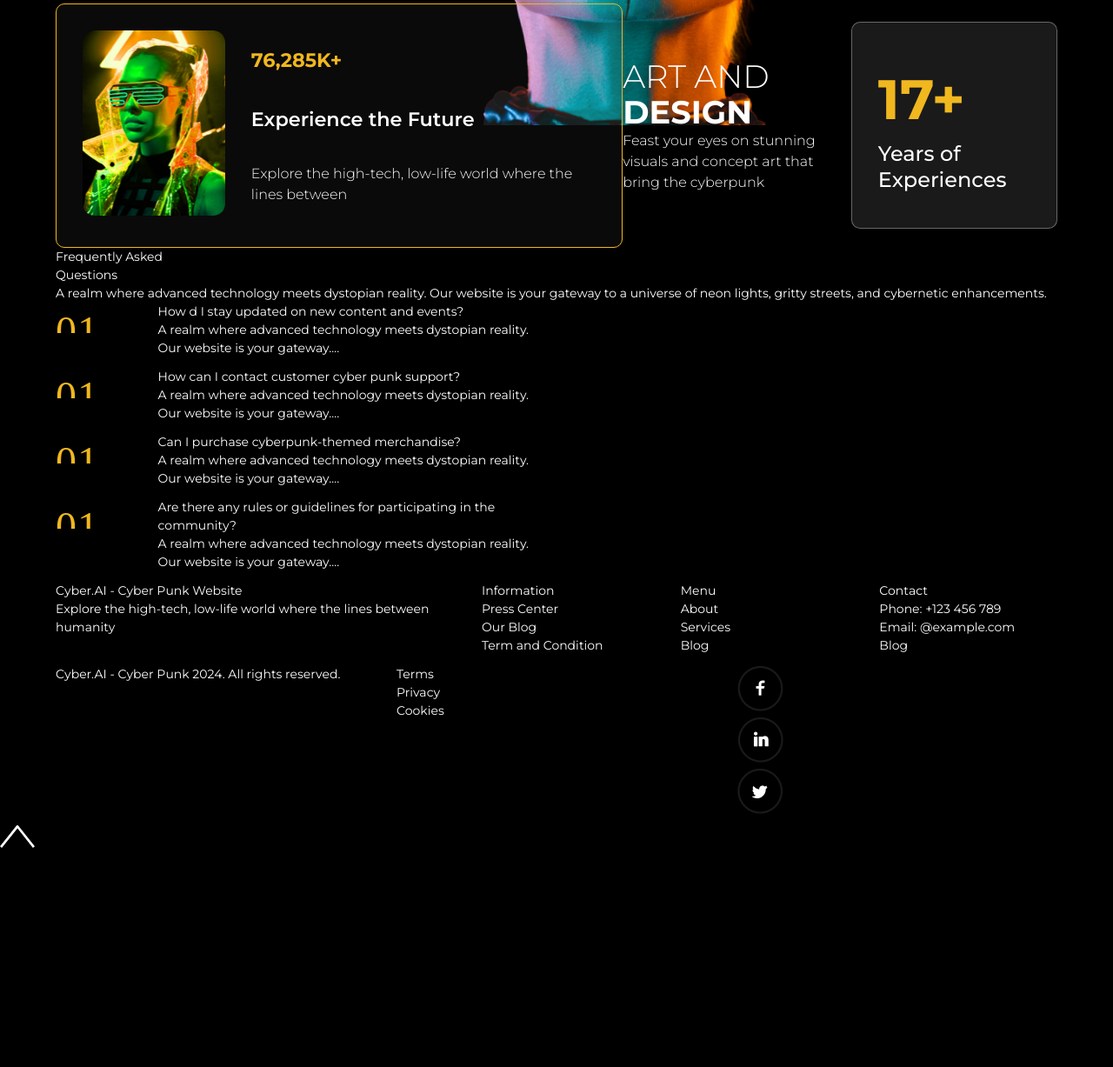
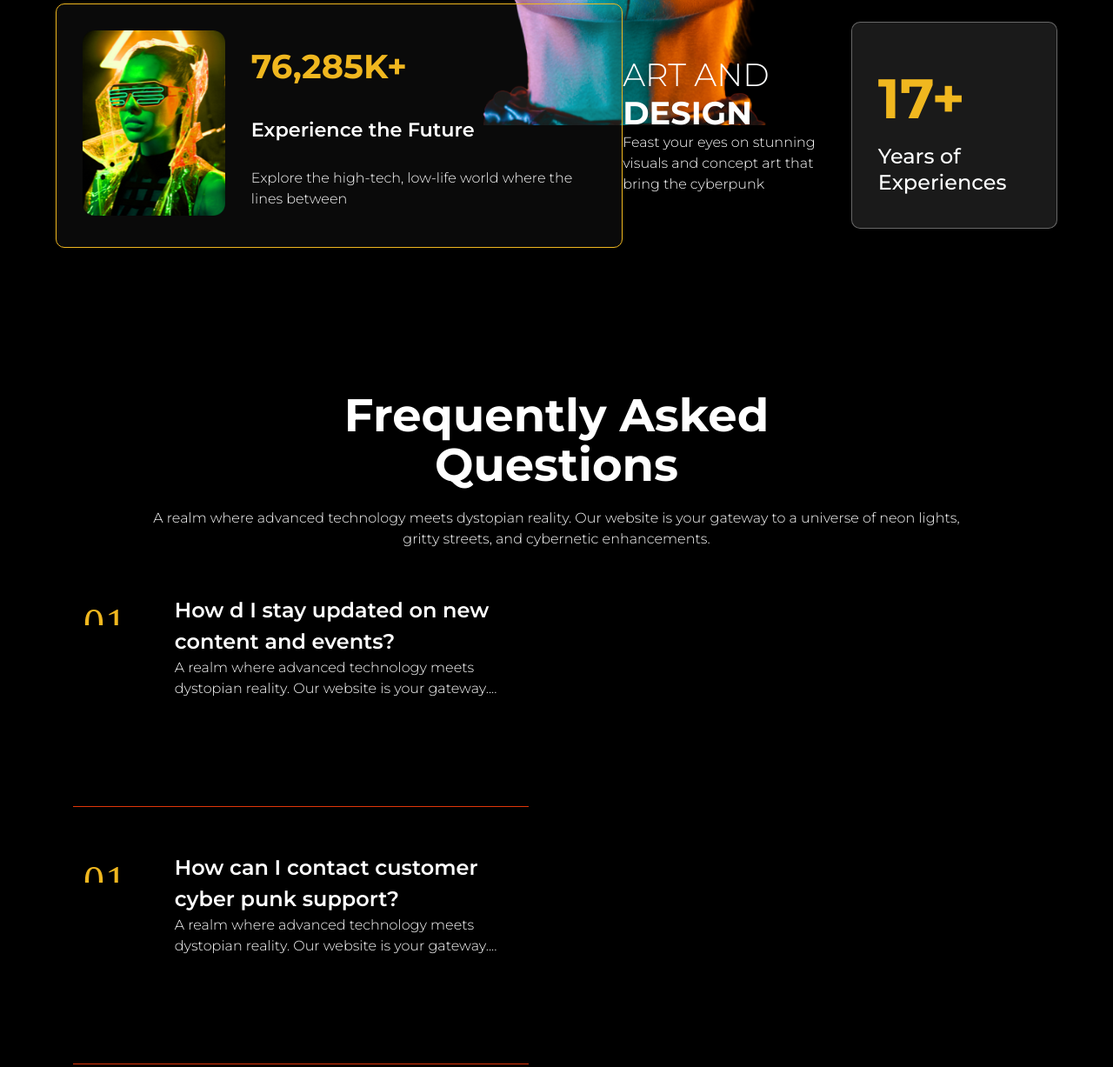
Before and after one commit to rubenterre/cyberAI, a plain HTML site: page index.html in a window 1280 px wide. Shown: the part 820-2047 px from the top of the page at 87% size. Before the commit the page ends 1808 px from the top, so only its background shows below. Drawn offline with Linux system fonts and the light colour scheme.

Commit message:
Add styles

```diff
--- a/styles/style.css
+++ b/styles/style.css
@@ -6,23 +6,22 @@
   }
 
   @font-face {
+    font-family: Orbitron;
+    src: url(./fonts/Orbitron-VariableFont_wght.ttf);
+  }
+
+  @font-face {
     font-family: Montserrat;
     src: url(./fonts/Montserrat-VariableFont_wght.ttf);
   }
 
-@font-face {
-    font-family: Orbitron;
-    src: url(./fonts/Orbitron-VariableFont_wght.ttf);
+  :root {
+    --color-primary: #f0b71f;
+    --font-primary: Montserrat;
+    --font-secundary: Orbitron;
   }
 
-:root{
-    --font-primary: Montserrat;
-    --font-secundary: Orbitron;
-    --color-primary: #f0b71f;
-
-}
-
-html{
+  html {
     scroll-behavior: smooth;
   }
 
@@ -32,7 +31,9 @@ body {
     -webkit-font-smoothing: antialiased;
   }
 
-body, input, button {
+  body,
+  input,
+  button {
     font-size: 14px;
     font-family: var(--font-primary);
   }
@@ -43,55 +44,55 @@ button {
 
   /*/ HEADER /*/
 
-.header__main{
+  .header__main {
     display: flex;
     justify-content: space-between;
     align-items: center;
     margin: 3rem 20px;
   }
 
-.header__logo{
+  .header__logo {
     display: flex;
     align-items: center;
   }
 
-.header__h2{
+  .header__h2 {
     font-family: var(--font-primary);
+    font-weight: 700;
     font-size: 1.8rem;
-    font-weight: 700;
     color: var(--color-primary);
-    letter-spacing: -0.03px;
-    line-height: 1.9rem;
+    letter-spacing: -0.13px;
+    line-height: 29.26px;
   }
 
-.header__nav{
+  .header__nav {
     display: flex;
     justify-content: center;
     align-items: center;
     gap: 20px;
   }
 
-.header__a{
+  .header__a {
     font-family: var(--font-primary);
     font-size: 1rem;
-    border-bottom:1px solid transparent;
+    border-bottom: 1px solid transparent;
     padding-bottom: 10px;
   }
 
-.header__a:hover{
-    border-bottom:1px solid white;
+  .header__a:hover {
     padding-bottom: 10px;
+    border-bottom: 1px solid white;
   }
 
-.header__button{
+  .header__button {
     display: flex;
     align-items: center;
   }
 
-.header__a--button{
+  .header__a--button {
     width: 200px;
     height: 46px;
-    background: linear-gradient(90deg, var(--color-primary) 0%, #e03609 100%);
+    background-image: linear-gradient(90deg, #f0b71f 0%, #e03609 100%);
     text-align: center;
     padding: 12px 0px;
     border-radius: 10px;
@@ -106,7 +107,7 @@ button {
     margin: 0px 20px;
   }
 
-.home__title{
+  .home__title {
     display: flex;
     justify-content: center;
     align-items: center;
@@ -115,14 +116,15 @@ button {
     position: absolute;
   }
 
-.home__h1{
+  .home__h1 {
     font-family: var(--font-secundary);
     font-size: 10rem;
+    color: white;
     font-weight: 800;
     text-align: center;
   }
 
-.home__central{
+  .home__central {
     display: flex;
     align-items: center;
     justify-content: space-between;
@@ -135,7 +137,7 @@ button {
       width: 400px;
   }
 
-.home__title--stories{
+  .home__title--stories {
     width: 400px;
     display: flex;
     justify-content: space-between;
@@ -143,19 +145,21 @@ button {
     gap: 10px;
   }
 
-.home__h4{
+  .home__h4 {
     font-family: var(--font-primary);
     font-weight: 600;
     font-size: 2rem;
-    line-height: 2.2rem;
+    color: #ffffff;
+    letter-spacing: 0;
+    line-height: 30.31px;
   }
 
-.home__hr{
+  .home__hr {
     min-width: 155px;
     border: 1px solid var(--color-primary);
   }
 
-.home__text{
+  .home__text {
     padding: 20px 0px 20px 30px;
   }
 
@@ -165,34 +169,36 @@ button {
       justify-content: center;
   }
 
-.home__cta{
+  .home__cta {
     width: 344px;
     display: flex;
     flex-direction: column;
     align-items: end;
   }
 
-.home__h3{
+  .home__h3 {
     font-family: var(--font-primary);
     font-size: 2.3rem;
     font-weight: 300;
+    color: #feffff;
+    letter-spacing: 0;
     text-align: right;
-    line-height: 2.6rem;
+    line-height: 43.88px;
   }
 
-.home__h3 > strong{
+  .home__h3 > strong {
     font-weight: 700;
   }
 
-.home__p--cta{
+  .home__p--cta {
     text-align: right;
     margin: 50px 0px;
   }
 
-.home__a--button{
+  .home__a--button {
     width: 153px;
     height: 46px;
-    background-image: linear-gradient(90deg, var(--color-primary) 0%, #e03609 100%);
+    background-image: linear-gradient(90deg, #f0b71f 0%, #e03609 100%);
     text-align: center;
     padding: 12px 0px;
     border-radius: 10px;
@@ -201,7 +207,7 @@ button {
     font-size: 1rem;
   }
 
-.home__cards{
+  .home__cards {
     display: flex;
     justify-content: space-between;
     align-items: center;
@@ -209,13 +215,13 @@ button {
     z-index: 2;
   }
 
-.home__card{
+  .home__card {
     display: flex;
     gap: 30px;
     width: 655px;
     border-radius: 10px;
     background: rgba(255, 255, 255, 0.04);
-    border: 1px solid var(--color-primary);
+    border: 1px solid #f0b71f;
     padding: 30px;
   }
 
@@ -225,42 +231,47 @@ button {
     flex-direction: column;
   }
 
-.home__img--card{
+  .home__img--card {
     border-radius: 5px;
   }
 
-.home__h3--numbers{
+  .home__h3--numbers {
     font-family: var(--font-primary);
     font-weight: 700;
-    font-size: 1.4rem;
+    font-size: 2.4rem;
     color: var(--color-primary);
+    letter-spacing: 0;
+
   }
 
-.home__h4{
+  .home__h4 {
     font-family: var(--font-primary);
     font-size: 1.4rem;
     font-weight: 600;
-    line-height: 1.8rem;
+    color: #ffffff;
+    letter-spacing: 0;
+    line-height: 34.13px;
   }
 
-.home__p{
+  .home__p {
     font-family: var(--font-primary);
     font-size: 1rem;
+    color: white;
     font-weight: 300;
   }
 
-.home__card--art{
+  .home__card--art {
     width: 264px;
     display: flex;
     align-items: center;
     flex-direction: column;
   }
 
-.home__h3--art{
+  .home__h3--art {
     text-align: left;
   }
 
-.home__card--years{
+  .home__card--years {
     width: 238px;
     height: 238px;
     display: flex;
@@ -277,18 +288,148 @@ button {
       font-weight: 700;
   font-size: 4rem;
   color: var(--color-primary);
+  letter-spacing: 0;
+  line-height: 101.32px;
   }
 
   .home__h3--years{
-    text-align: left;
+      text-align: left ;
       font-weight: 500;
       font-size: 1.5rem;
       line-height: 1.9rem;
   }
 
-@media (max-width:1024px){
+  /*/ FAQS /*/
+
+  .faqs__main{
+      margin: 9rem 0px;
+  }
+
+  .faqs__title{
+      display: flex;
+      justify-content: center;
+      align-items: center;
+      flex-direction: column;
+      text-align: center;
+  }
+
+  .faqs__h2{
+      font-family: var(--font-primary);
+      font-size: 3.3rem;
+      font-weight: 700;
+      line-height: 3.6rem;
+      margin: 20px 0px;
+  }
+
+  .faqs__p--title{
+      font-family: var(--font-primary);
+      font-size: 1rem;
+      font-weight: 300;
+      width: 936px;
+  }
+
+  .faqs__card{
+      border-bottom: 1px solid #E03609;
+      padding-bottom: 15px;
+      margin: 40px 20px;
+      height: 256px;
+  }
+
+  .faqs__img{
+      width: 77px;
+  }
+
+  .faqs__h4{
+      font-family: var(--font-primary);
+      font-size: 1.5rem;
+      font-weight: 600;
+  }
+
+  .faqs__p{
+      font-family: var(--font-primary);
+      font-size: 1rem;
+      font-weight: 300;
+  }
+
+  /*/ FOOTER /*/
+
+  .footer__h2{
+      font-family: var(--font-primary);
+      font-size: 1.2rem;
+      font-weight: 600;
+      margin-bottom: 20px;
+  }
+
+  .footer__p{
+      font-family: var(--font-primary);
+      font-size: 1rem;
+      font-weight: 300;
+  }
+
+  .footer__li--title{
+      font-family: var(--font-primary);
+      font-weight: 600;
+      font-size: 1rem;
+      margin-bottom: 1.3rem;
+  }
+
+  .footer__a{
+      font-family: var(--font-primary);
+      font-size: .8rem;
+      font-weight: 300;
+  }
+
+  .faqs__li strong{
+      font-weight: 700;
+  }
+
+  .footer__rights{
+      margin-top: 60px;
+  }
+
+  .footer__credits{
+      display: flex;
+      align-items: center;
+      justify-content: start;
+  }
+
+  .footer__p--rights{
+      font-family: var(--font-primary);
+      font-size: 1rem;
+      font-weight: 600;
+  }
+
+  .footer__ul--rights{
+      display: flex;
+      align-items: center;
+      gap: 20px;
+  }
+
+  .footer__ul--socials{
+      display: flex;
+      align-items: center;
+      justify-content: end;
+      gap: 20px;
+  }
+
+  /*/ UP TO HOME /*/
+
+  .uptotop__a{
+    position: fixed;
+    bottom: 20px;
+    right: 20px;
+    background-color: black;
+    border: 1px solid var(--color-primary);
+    border-radius: 10px;
+    padding: 10px;
+
+  }
+
+
+  @media (max-width:1024px) {
+
   .home__h1{
-        font-size: 7rem;
+    font-size: 7rem
   }
 
   .home__stories{
@@ -296,7 +437,7 @@ button {
   }
 
   .home__p--cta{
-        margin: 20 0px;
+    margin: 20px 0px;
   }
 
   .home__card{
@@ -307,9 +448,10 @@ button {
   .home__card--art{
     display: none;
   }
+
   }
 
-@media (max-width:840px){
+  @media (max-width:840px) {
     .header{
       margin: 0px 20px;
     }
@@ -324,6 +466,11 @@ button {
 
     .home__h1{
       font-size: 5.7rem;
+    }
+
+    .home__stories{
+      width: 190px;
+      margin-left: 20px;
     }
 
     .home__cta{
@@ -353,6 +500,36 @@ button {
 
     .home__card--art{
       display: none;
+    }
+
+    .faqs__title{
+      margin: 0px 20px;
+    }
+
+    .faqs__p--title{
+      width: 450px;
+    }
+
+    .footer__description{
+      text-align: center;
+    }
+
+    .footer__info{
+      text-align: center;
+    }
+
+    .footer__p--rights{
+      text-align: center;
+    }
+
+    .footer__credits{
+      display: flex;
+      justify-content: center;
+    }
+
+    .footer__ul--socials{
+      display: flex;
+      justify-content: center;
     }
   }
 
```
Lines whose indentation alone changed are shown as unchanged.
